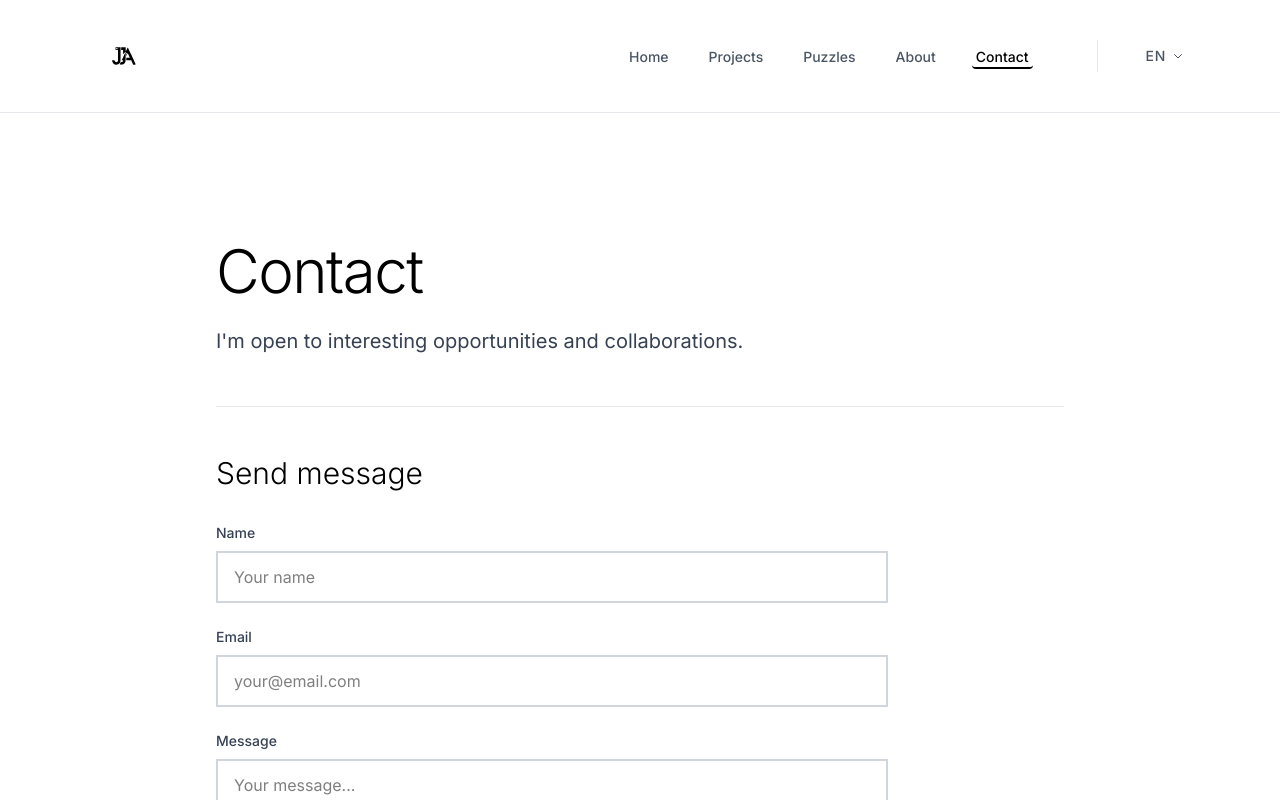
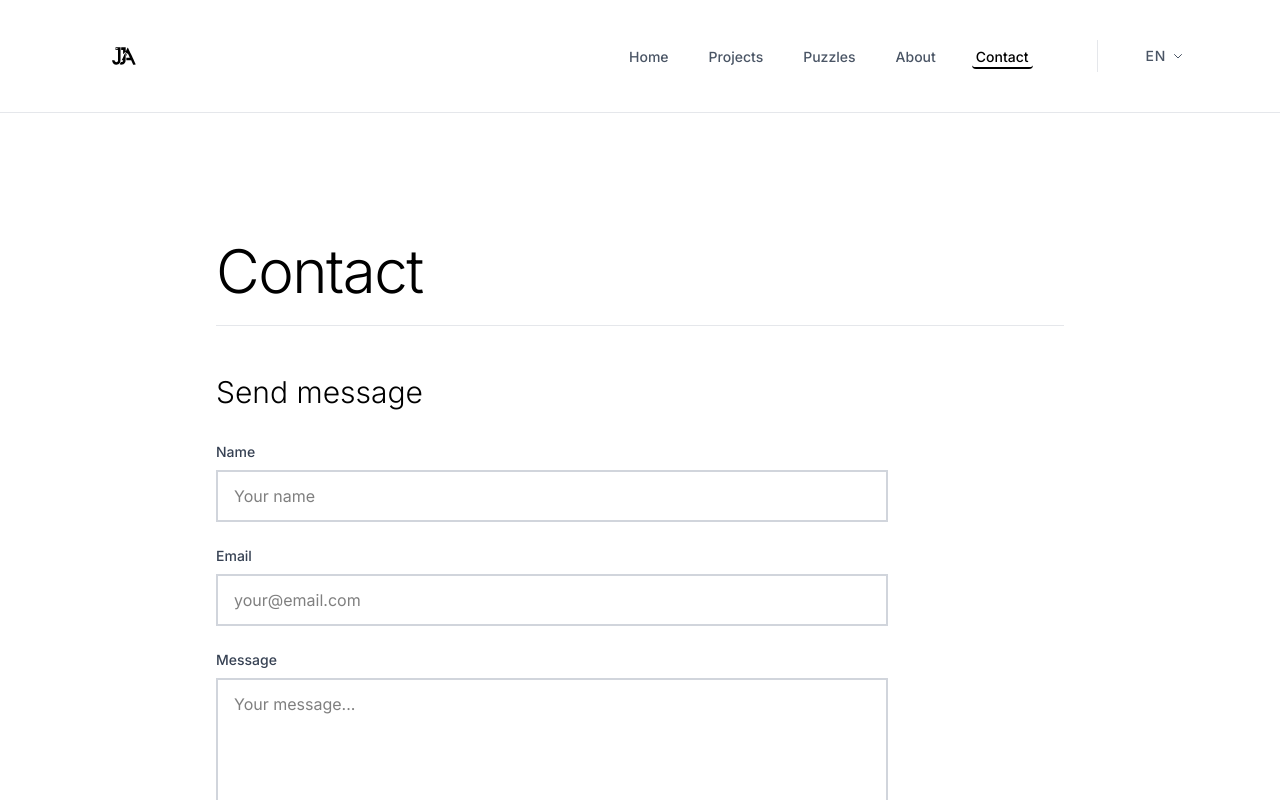
Before and after one commit to jjalcantara-dev/personal-portfolio, a Next.js app: page /en/contact in a window 1280 px wide. Shown: the top 800 px of the page. Built offline with nearby package versions, Linux system fonts and the light colour scheme.

Commit message:
contact remove description

```diff
--- a/app/[locale]/contact/page.tsx
+++ b/app/[locale]/contact/page.tsx
@@ -18,7 +18,9 @@ export async function generateMetadata({ params }: { params: Promise<{ locale: s
     title: locale === "es"
       ? "Contacto | Jesús Jiménez Alcántara"
       : "Contact | Jesús Jiménez Alcántara",
-    description: t.contact.description,
+    description: locale === "es"
+      ? "Página de contacto de Jesús Jiménez Alcántara, Backend Engineer"
+      : "Contact page for Jesús Jiménez Alcántara, Backend Engineer",
     keywords: [
       "Jesús Jiménez Alcántara",
       "Jesus Jimenez Alcantara",
@@ -33,7 +35,9 @@ export async function generateMetadata({ params }: { params: Promise<{ locale: s
       title: locale === "es"
         ? "Contacto | Jesús Jiménez Alcántara"
         : "Contact | Jesús Jiménez Alcántara",
-      description: t.contact.description,
+      description: locale === "es"
+        ? "Página de contacto de Jesús Jiménez Alcántara, Backend Engineer"
+        : "Contact page for Jesús Jiménez Alcántara, Backend Engineer",
       url: `${baseUrl}/${locale}/contact`,
     },
   };
@@ -51,11 +55,6 @@ export default async function Contact({ params }: { params: Promise<{ locale: st
           <h1 className="text-4xl sm:text-5xl md:text-6xl font-light tracking-tight mb-6 text-black">
             {t.contact.title}
           </h1>
-        </ScrollAnimation>
-        <ScrollAnimation animation="fade-up" delay={100}>
-          <p className="text-lg sm:text-xl text-gray-700 leading-relaxed max-w-2xl mb-12">
-            {t.contact.description}
-          </p>
         </ScrollAnimation>
 
         <section className="border-t border-gray-200 pt-12 mb-16" aria-labelledby="form-heading">
--- a/content/en.json
+++ b/content/en.json
@@ -108,7 +108,6 @@
   },
   "contact": {
     "title": "Contact",
-    "description": "I'm open to interesting opportunities and collaborations.",
     "form": {
       "title": "Send message",
       "name": "Name",
--- a/content/es.json
+++ b/content/es.json
@@ -108,7 +108,6 @@
   },
   "contact": {
     "title": "Contacto",
-    "description": "Estoy abierto a oportunidades y colaboraciones interesantes.",
     "form": {
       "title": "Enviar mensaje",
       "name": "Nombre",
```
